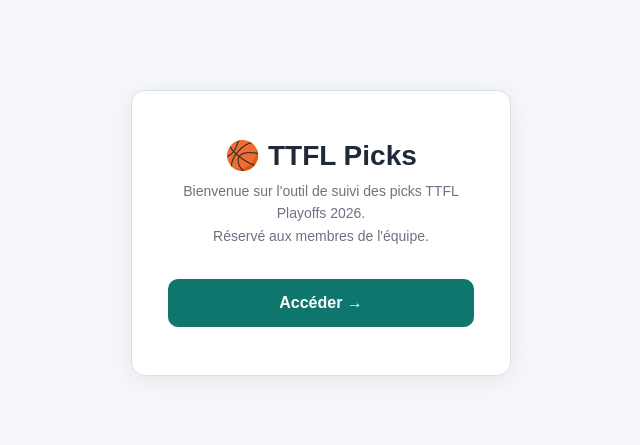
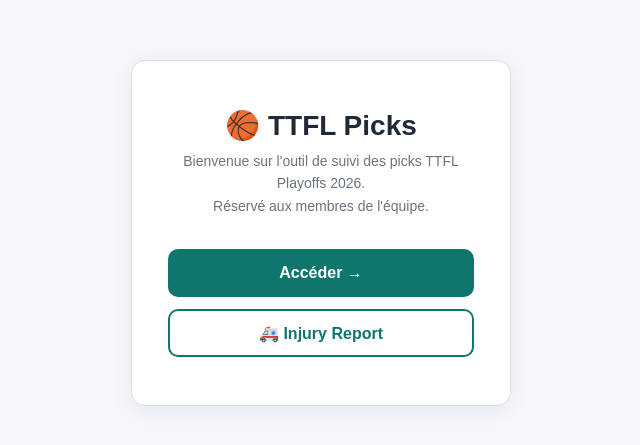
Before and after one commit to Erwandeluxe/TTLF-PICKS, a plain HTML site: page index.html in a window 1280 px wide. Shown: the part 183-628 px from the top of the page, without its empty margins (319-959 px from the left). Drawn offline with Linux system fonts and the light colour scheme.

Commit message:
index.html

```diff
--- a/index.html
+++ b/index.html
@@ -16,6 +16,8 @@
   .splash-box p{color:var(--muted);font-size:14px;margin:0 0 32px;line-height:1.6}
   .splash-box button{width:100%;min-height:48px;background:var(--primary);color:#fff;border:0;border-radius:10px;font-size:16px;font-weight:700;cursor:pointer;transition:background .15s}
   .splash-box button:hover{background:var(--primary-2)}
+  .splash-box .btn-injury{margin-top:12px;background:#fff;color:var(--primary);border:2px solid var(--primary)}
+  .splash-box .btn-injury:hover{background:#f0fdf9}
 
   /* APP */
   #app{display:none}
@@ -72,6 +74,7 @@
     <h1>🏀 TTFL Picks</h1>
     <p>Bienvenue sur l'outil de suivi des picks TTFL Playoffs 2026.<br>Réservé aux membres de l'équipe.</p>
     <button onclick="enterApp()">Accéder →</button>
+    <button class="btn-injury" onclick="window.location.href='injuries.html'">🚑 Injury Report</button>
   </div>
 </div>
 
@@ -226,7 +229,6 @@ const PLAYERS = {
   'TORONTO RAPTORS':['A.J. LAWSON','ALIJAH MARTIN','BRANDON INGRAM','CHUCKY HEPBURN','COLLIN MURRAY-BOYLES','GARRETT TEMPLE','GRADEY DICK','IMMANUEL QUICKLEY',"JA'KOBE WALTER",'JAKOB POELTL','JAMAL SHEAD','JAMISON BATTLE','JONATHAN MOGBO','RJ BARRETT','SANDRO MAMUKELASHVILI','SCOTTIE BARNES','TRAYCE JACKSON-DAVIS']
 };
 
-// Splash → App
 function enterApp() {
   document.getElementById('splashScreen').style.display = 'none';
   document.getElementById('app').style.display = 'block';
@@ -301,26 +303,18 @@ function renderTable() {
 }
 
 function renderRecap() {
-  // Déterminer les rounds qui ont au moins 1 pick
   const usedRounds = ROUNDS_ORDER.filter(r => allPicks.some(p => p.round === r));
-
-  // Header
   const head = document.getElementById('recapHead');
   head.innerHTML = '<tr><th class="member-col">Joueur</th>' +
     usedRounds.map(r => `<th>${r}<br><span style="font-weight:400;font-size:10px">${ROUNDS_MAP[r]}</span></th>`).join('') +
     '</tr>';
-
-  // Body : une ligne par membre
   const body = document.getElementById('recapBody');
   if (!usedRounds.length) {
     body.innerHTML = '<tr><td colspan="2" style="color:#6b7280;padding:20px">Aucun pick enregistré.</td></tr>';
     return;
   }
-
-  // Index picks : member+round → pick
   const idx = {};
   allPicks.forEach(p => { idx[p.member + '|' + p.round] = p; });
-
   body.innerHTML = MEMBERS.map(m => {
     const cells = usedRounds.map(r => {
       const p = idx[m + '|' + r];
```
